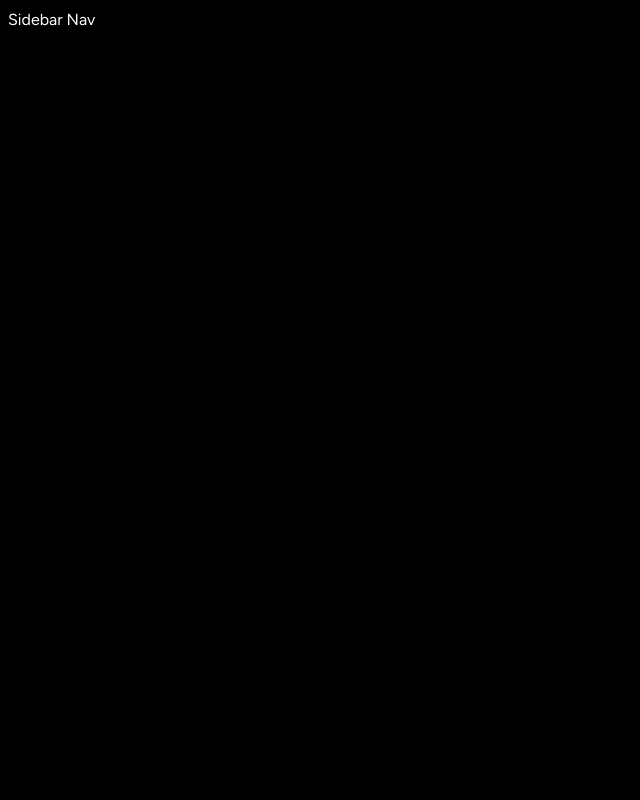
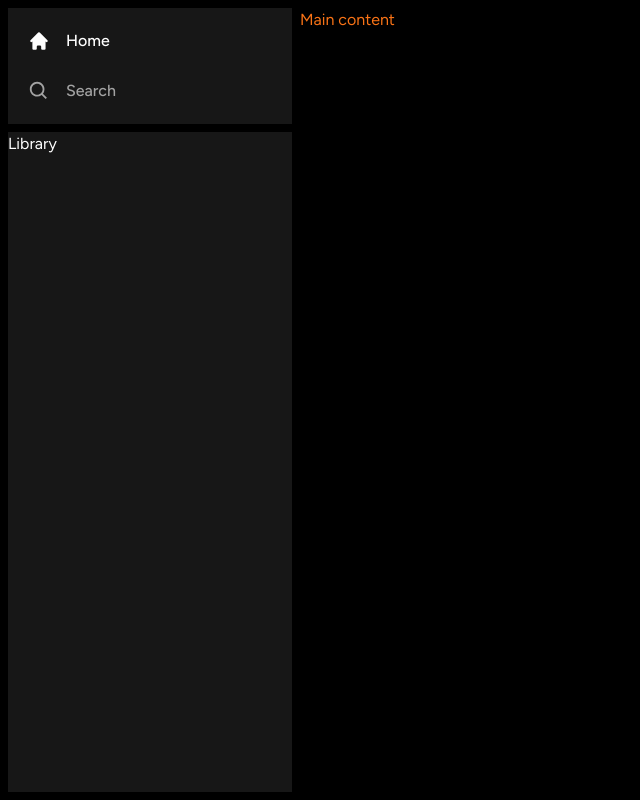
Before and after one commit to garydsong/cloudify, a Next.js app: page / in a window 1280 px wide. Shown: the whole page, without its empty margins (0-640 px from the left). Built offline with nearby package versions, Linux system fonts and the light colour scheme.

Commit message:
library component and rendering home children

```diff
--- a/components/Box.tsx
+++ b/components/Box.tsx
@@ -1,3 +1,5 @@
+import { twMerge } from "tailwind-merge"
+
 interface BoxProps {
     children: React.ReactNode;
     className?: string;
@@ -6,11 +8,18 @@ interface BoxProps {
 const Box: React.FC<BoxProps> = ({
     children, className
 }) => {
-  return (
-    <div>
-        {children}
-    </div>
-  )
+    return (
+        <div className={twMerge(`
+    bg-neutral-900
+    rounded--la
+    h-fit
+    w-full
+    `,
+    className
+    )}>
+            {children}
+        </div>
+    )
 }
 
 export default Box
--- /dev/null
+++ b/components/Library.tsx
@@ -0,0 +1,12 @@
+"use client"
+
+const Library = () => {
+    const onClick = () => {
+        // handles upload
+    }
+  return (
+    <div>Library</div>
+  )
+}
+
+export default Library
--- a/components/Sidebar.tsx
+++ b/components/Sidebar.tsx
@@ -1,6 +1,8 @@
 "use client"
 
 import Box from "./Box";
+import SidebarItem from "./SidebarItem";
+import Library from "./Library";
 import { usePathname } from "next/navigation"
 import { useMemo } from "react";
 import { HiHome } from "react-icons/hi"
@@ -32,8 +34,20 @@ const Sidebar: React.FC<SidebarProps> = ({
     return (
         <div className="flex h-full">
             <div className="hidden md:flex flex-col gap-y-2 bg-black h-full w-[300px] p-2">
-                <Box>Sidebar Nav</Box>
+                <Box>
+                    <div className="flex flex-col gap-y-4 px-5 py-4">
+                        {routes.map(i => (
+                            <SidebarItem key={i.label} {...i}></SidebarItem>
+                        ))}
+                    </div>
+                </Box>
+                <Box className="overflow-y-auto h-full">
+                    <Library></Library>
+                </Box>
             </div>
+            <main className="h-full flex-1 overflow-y-auto py-2">
+                {children}
+            </main>
         </div>
     )
 }
--- /dev/null
+++ b/components/SidebarItem.tsx
@@ -0,0 +1,42 @@
+import React from "react";
+import {IconType} from "react-icons"
+import Link from "next/link"
+import { twMerge } from "tailwind-merge";
+
+interface SidebarItemProps {
+    icon: IconType;
+    label: string;
+    active?: boolean;
+    href: string;
+}
+
+const SidebarItem: React.FC<SidebarItemProps> = ({
+    icon: Icon,
+    label,
+    active,
+    href
+}) => {
+  return (
+    <Link href={href}
+    className={twMerge(`
+    flex
+    flex-row
+    h-auto
+    items-center
+    w-full
+    gap-x-4
+    text-md
+    font-medium
+    cursor-pointer
+    hover:text-white
+    transition
+    text-neutral-400
+    py-1`,
+    active && "text-white")}>
+        <Icon size={26}/>
+        <p className="truncate w-full">{label}</p>
+    </Link>
+  )
+}
+
+export default SidebarItem
```
